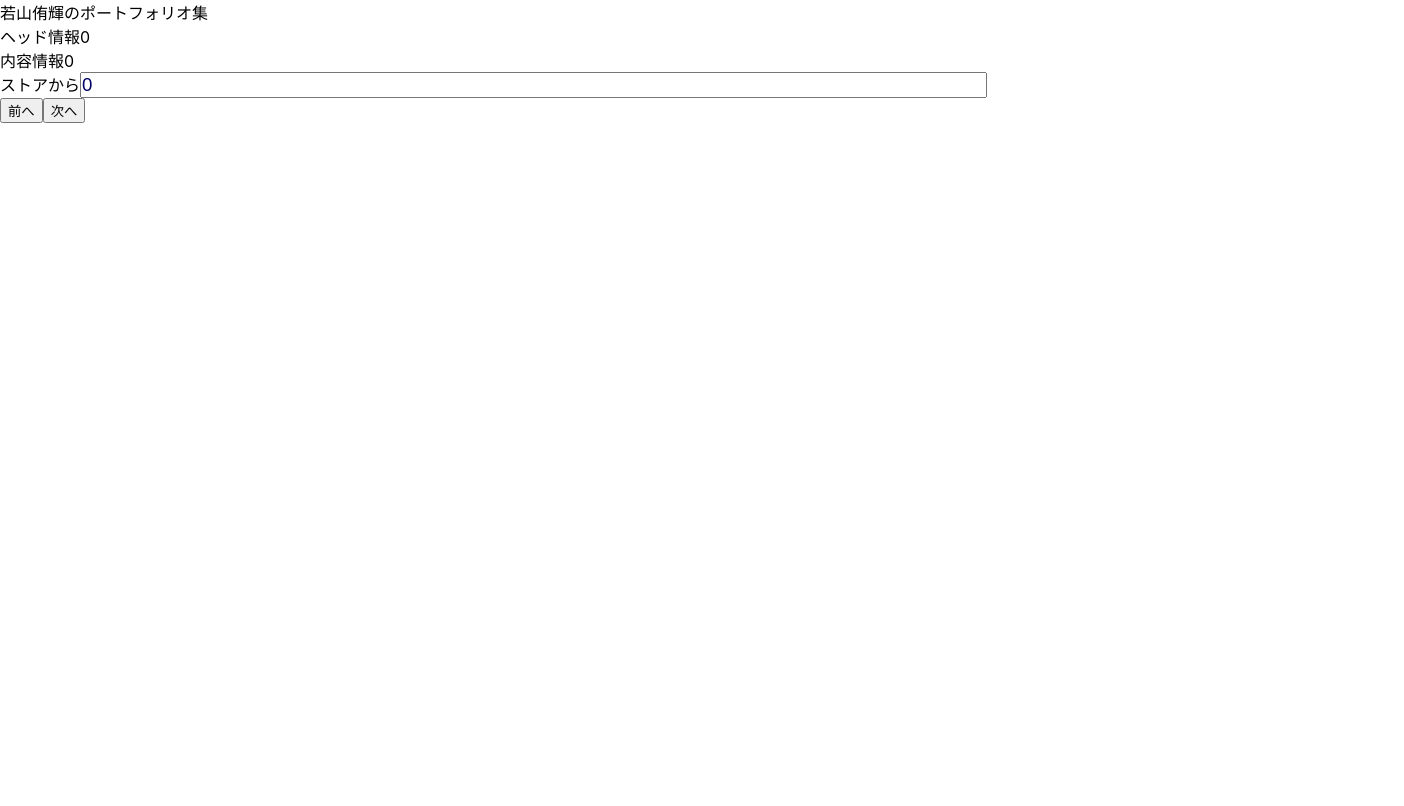
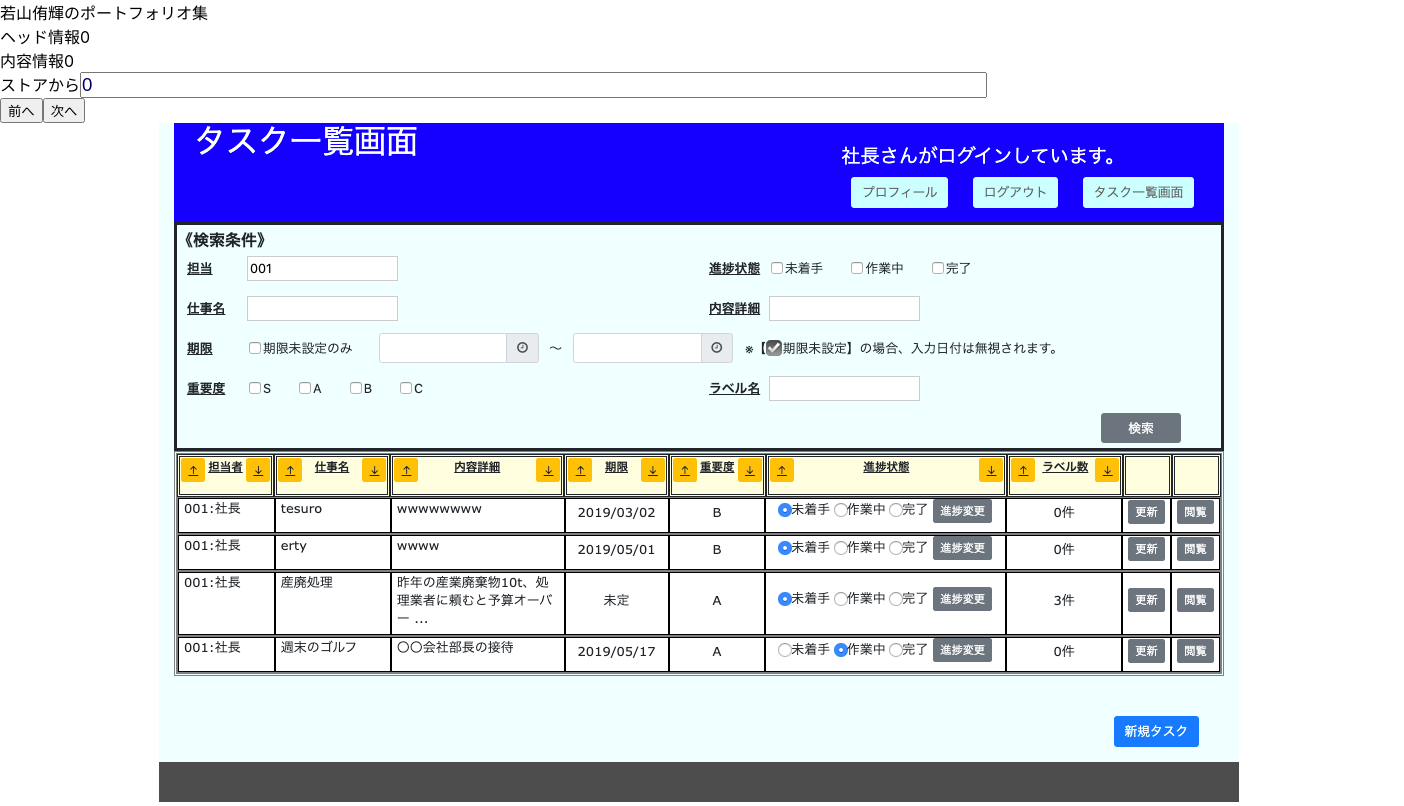
Before and after one commit to wkym4a/wkym_portfolio, a React (Create React App) app: page / in a window 1280 px wide. Shown: the whole page, 1404 px wide, since content can reach past the window. Built offline with nearby package versions, Linux system fonts and the light colour scheme.

Commit message:
画像アップをherokuで確認

```diff
--- a/src/portfolio/ContentForm.js
+++ b/src/portfolio/ContentForm.js
@@ -3,6 +3,8 @@ import { connect } from 'react-redux';
 import { beforePortfolio } from './Store';
 import { nextPortfolio } from './Store';
 import { changeMemo } from './Store';
+
+import Icon from '../img/Img3.png'
 
 class ContentForm extends Component {
 
@@ -54,6 +56,8 @@ class ContentForm extends Component {
         <input type="submit"  value="前へ" onClick={this.doBefore}/>
         <input type="submit"  value="次へ" onClick={this.doNext}/>
 
+        <img src={Icon}  alt="アイコン" />
+
       </div>
     );
   }
```
Also changed, not shown: src/img/Img3.png (added), src/portfolio/Img3.png (added).
